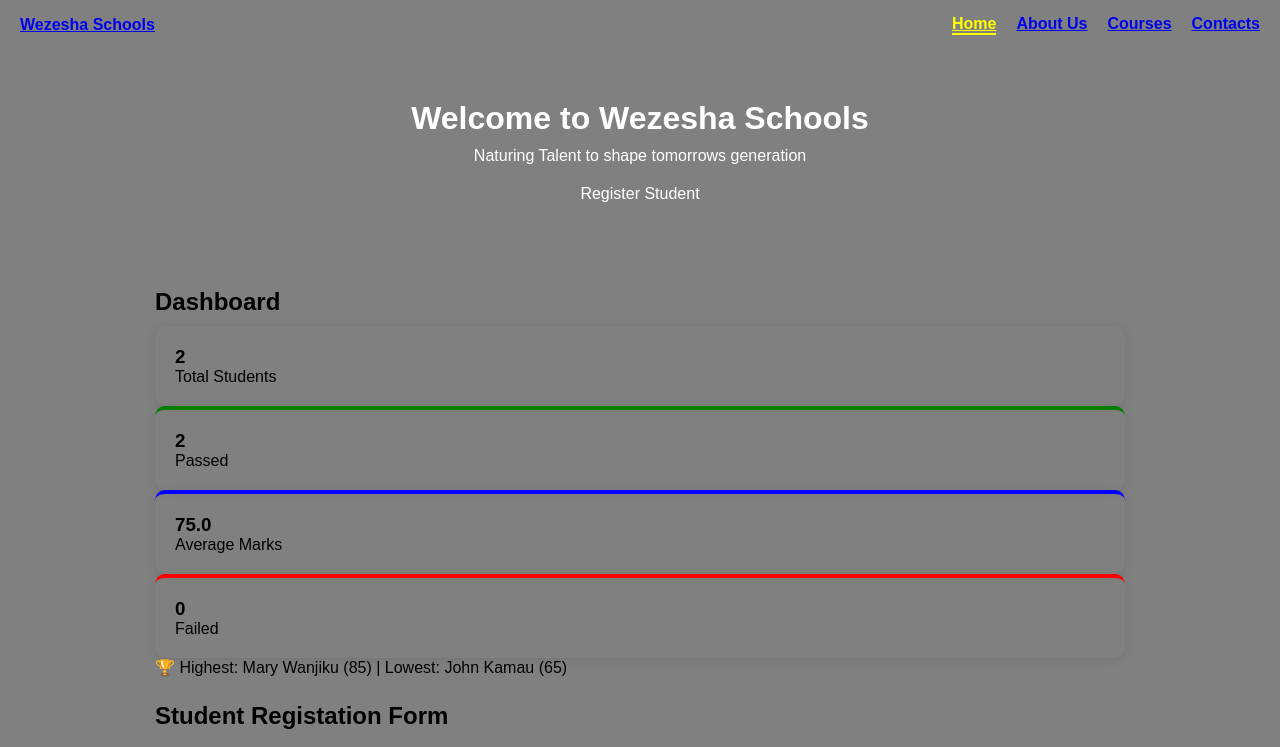
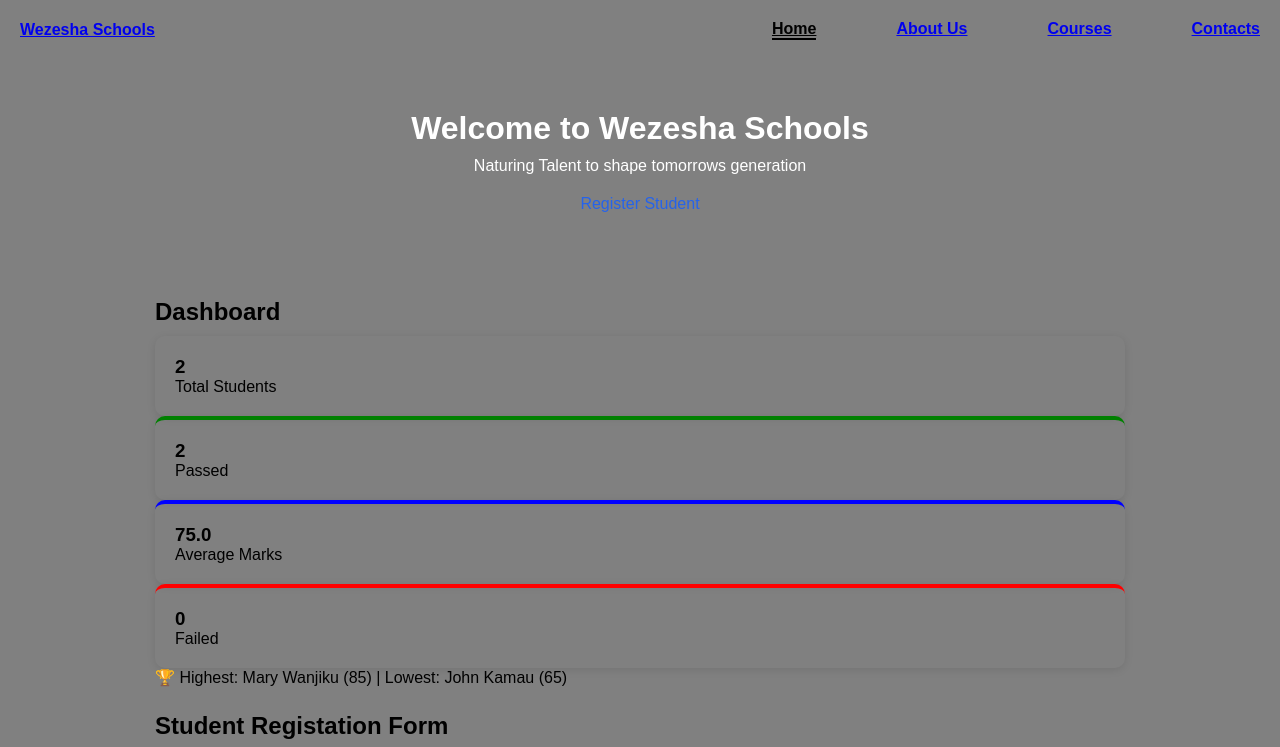
Before and after one commit to clouds-ops/WKassignment, a plain HTML site: page index.html in a window 1280 px wide. Shown: the top 747 px of the page. Drawn offline with Linux system fonts and the light colour scheme.

Commit message:
some changes

```diff
--- a/css/style.css
+++ b/css/style.css
@@ -13,10 +13,12 @@ body{
 }
 .navigation {
     background:var(--primary); color:white;
-     padding:15px 20px;
+     padding:  20px;
      display:flex;
      justify-content:space-between;
-     align-items:center;}
+     align-items:center;
+}
+
 .navigation {
     color:white;
     text-decoration:none;
@@ -24,16 +26,17 @@ body{
 }
 .navlinks{
     display:flex;
-    gap:20px;
+    gap:80px;
 }
 .navlinks > a.active{
-    color:yellow;
-    border-bottom:2px solid yellow;
+    color:black;
+    border-bottom:2px solid black;
 }
-.menu-btn{display:none;
+.menu-btn{
+    display:none;
     background:none;
     border:none;
-    color:white;
+    color:rgb(151, 19, 19);
     font-size:24px;
     cursor:pointer;
 }
@@ -47,6 +50,7 @@ body{
     font-size:32px;
     margin-bottom:10px;
 }
+
 main{
     max-width:1000px;
     margin:20px auto;
@@ -101,7 +105,7 @@ input:focus>select:focus>textarea:focus{
 .btn{
     display:inline-block;
     background:var(--primary);
-    color:white;
+    color:#2563eb;
     padding:10px 20px;
     border:none;
     border-radius:6px;
@@ -116,7 +120,7 @@ input:focus>select:focus>textarea:focus{
 }
 .btn-Alert{
     background:var(--red);
-    color:white;
+    color: blue;
     padding:10px 15px;
     border:none;
     border-radius:6px;
```
